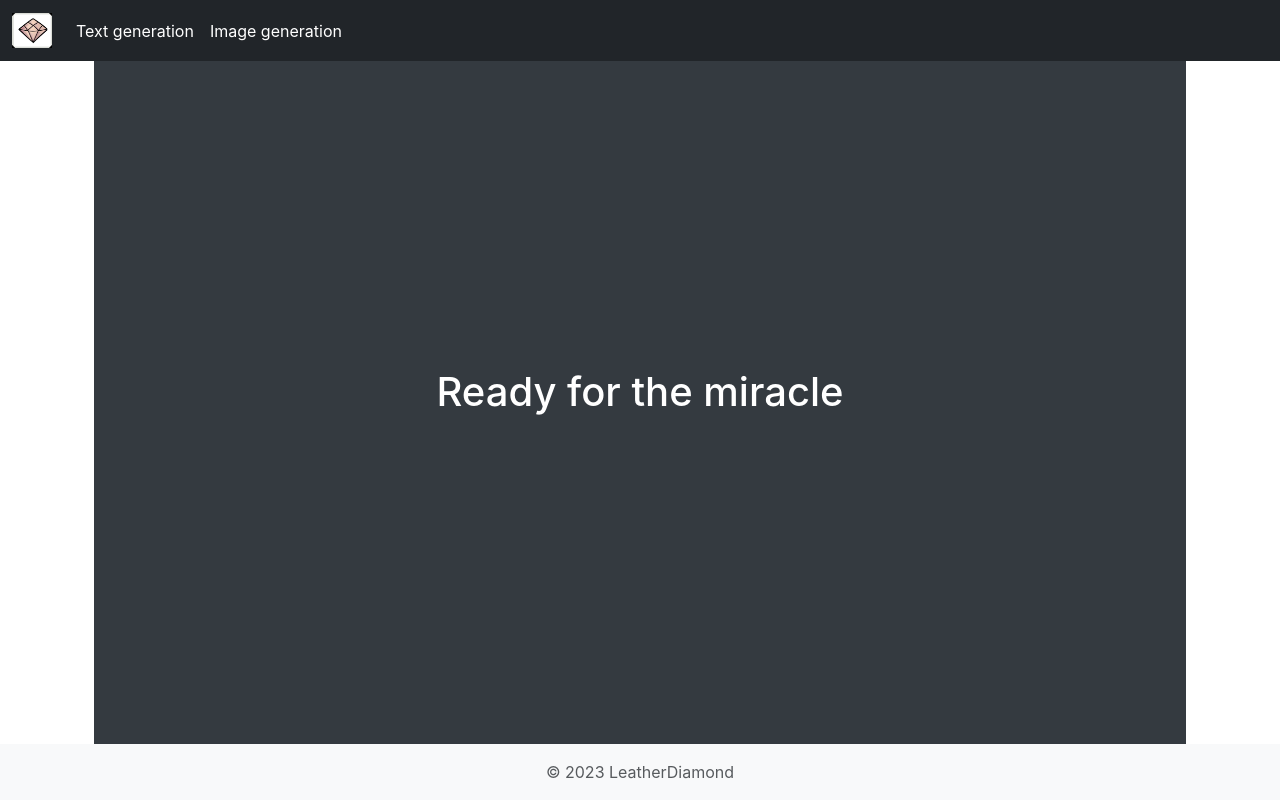
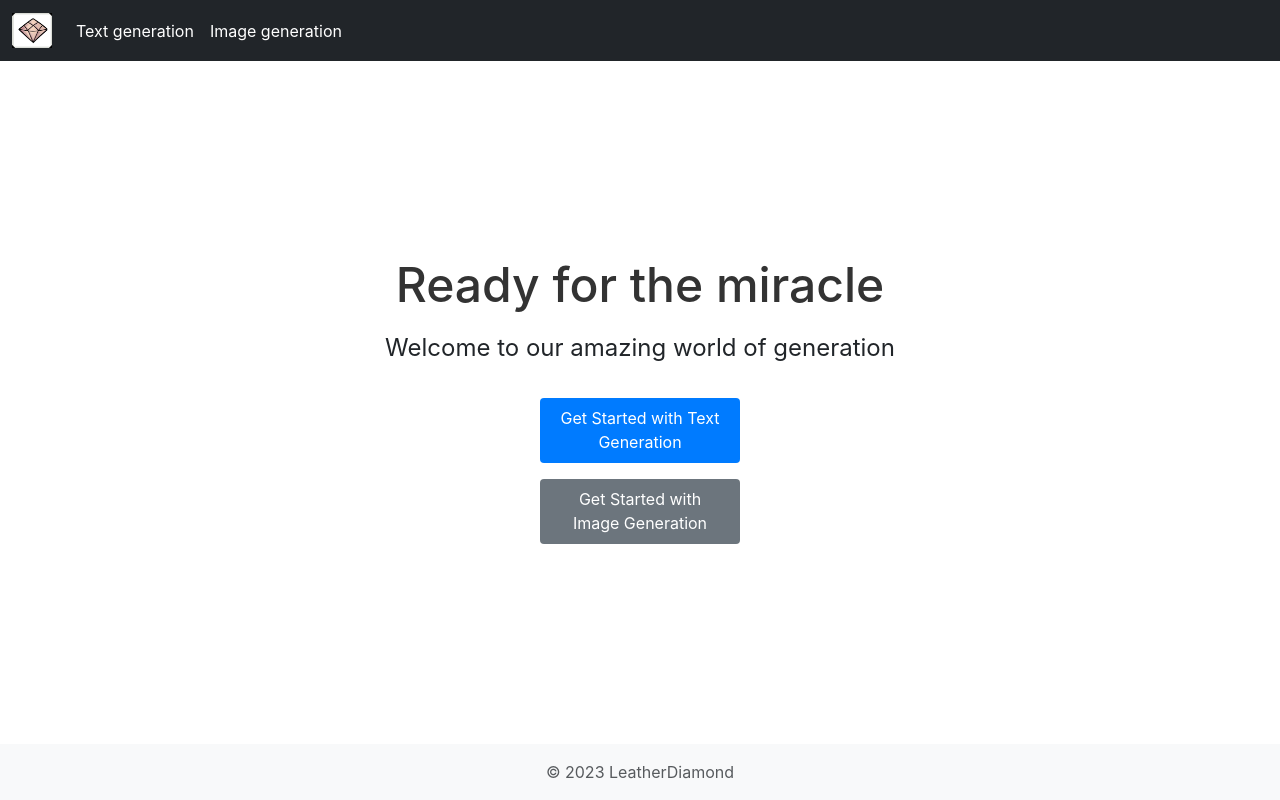
Before and after one commit to LeatherDiamond/chatGPT-content-generator-Frontend, a React (Create React App) app: page / in a window 1280 px wide. Built offline with nearby package versions, Linux system fonts and the light colour scheme.

Commit message:
Main page updated

```diff
--- a/package.json
+++ b/package.json
@@ -10,10 +10,13 @@
     "bootstrap": "^5.3.1",
     "react": "^18.2.0",
     "react-dom": "^18.2.0",
-    "react-lottie": "^1.2.3",
+    "react-lottie": "^2.2.3",
+    "react-particles-js": "^3.6.0",
     "react-router-dom": "^6.15.0",
     "react-scripts": "5.0.1",
+    "react-spring": "^9.7.2",
     "reactstrap": "^9.2.0",
+    "tsparticles": "^1.26.0",
     "web-vitals": "^2.1.4"
   },
   "scripts": {
--- /dev/null
+++ b/src/components/StartPage/StartPage.css
@@ -0,0 +1,67 @@
+.start-page-title {
+    font-size: 3rem;
+    color: #333;
+    animation: fadeInUp 1s ease-in-out;
+}
+
+.start-page-container {
+    display: flex;
+    flex-direction: column;
+    align-items: center;
+    justify-content: center;
+    height: 100vh;
+    text-align: center;
+  }
+
+.start-page-subtitle {
+    font-size: 1.5rem;
+    margin-bottom: 2rem;
+    animation: fadeInUp 1s 0.5s ease-in-out;
+}
+
+.start-page-button-container {
+    display: flex;
+    flex-direction: column;
+    gap: 1rem;
+}
+
+.start-page-button {
+    width: 200px;
+    height: 65px;
+    padding: 0.5rem 1rem;
+    font-size: 1rem;
+    text-align: center;
+    border: none;
+    border-radius: 4px;
+    cursor: pointer;
+}
+
+.start-page-button-primary {
+    background-color: #007bff;
+    color: #fff;
+}
+
+.start-page-button-secondary {
+    background-color: #6c757d;
+    color: #fff;
+}
+
+@keyframes fadeIn {
+    from {
+        opacity: 0;
+    }
+    to {
+        opacity: 1;
+    }
+}
+
+@keyframes fadeInUp {
+    from {
+        transform: translateY(20px);
+        opacity: 0;
+    }
+    to {
+        transform: translateY(0);
+        opacity: 1;
+    }
+}
--- a/src/components/StartPage/StartPage.jsx
+++ b/src/components/StartPage/StartPage.jsx
@@ -1,12 +1,37 @@
 import React from 'react';
 import Layout from '../Layout/Layout';
+import { Link } from 'react-router-dom';
+import { useTrail, animated } from 'react-spring';
+import './StartPage.css';
 
 function StartPage() {
+  const buttons = [
+    { text: 'Get Started with Text Generation', color: 'primary' },
+    { text: 'Get Started with Image Generation', color: 'secondary' },
+  ];
+
+  const trail = useTrail(buttons.length, {
+    config: { mass: 1, tension: 500, friction: 20 },
+    opacity: 1,
+    x: 0,
+    from: { opacity: 0, x: -50 },
+  });
+
   return (
     <Layout>
-    <div className="start-page d-flex flex-column justify-content-center align-items-center text-center">
-      <h1 className="mb-3">Ready for the miracle</h1>
-    </div>
+      <div className="start-page-container d-flex flex-column justify-content-center align-items-center text-center">
+        <h1 className="start-page-title mb-3">Ready for the miracle</h1>
+        <p className="start-page-subtitle">Welcome to our amazing world of generation</p>
+        <div className="start-page-button-container">
+          {trail.map((props, index) => (
+            <animated.div key={index} style={props}>
+              <Link to={`/${buttons[index].color}`} className={`btn start-page-button start-page-button-${buttons[index].color}`}>
+                {buttons[index].text}
+              </Link>
+            </animated.div>
+          ))}
+        </div>
+      </div>
     </Layout>
   );
 }
--- a/src/index.css
+++ b/src/index.css
@@ -10,12 +10,6 @@ body {
 code {
   font-family: source-code-pro, Menlo, Monaco, Consolas, 'Courier New',
     monospace;
-}
-
-.start-page {
-  height: 100vh;
-  background-color: #343a40;
-  color: white;
 }
 
 .image-form, .response-form {
```
Also changed, not shown: src/components/StartPage/planet.jpeg (added), 1 other file (tests, documents, lock files or other folders).
